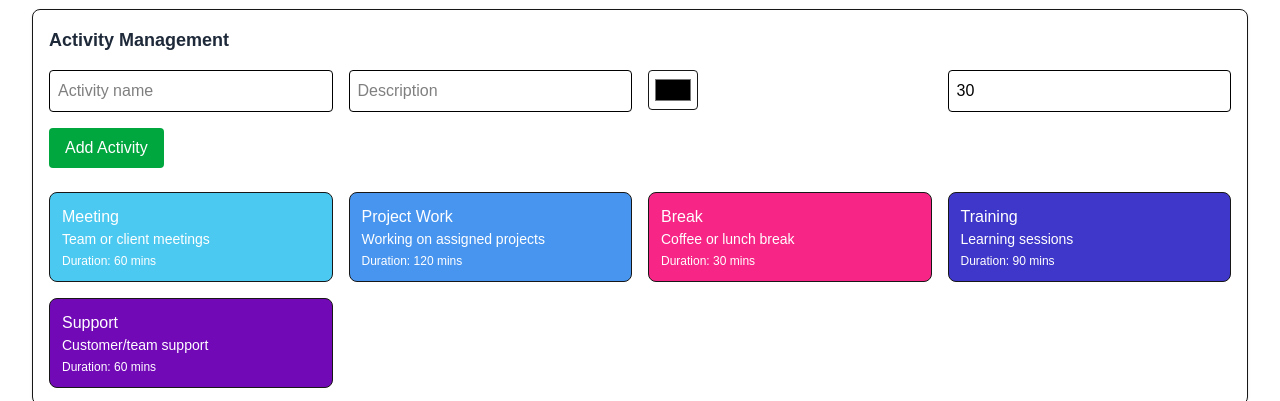
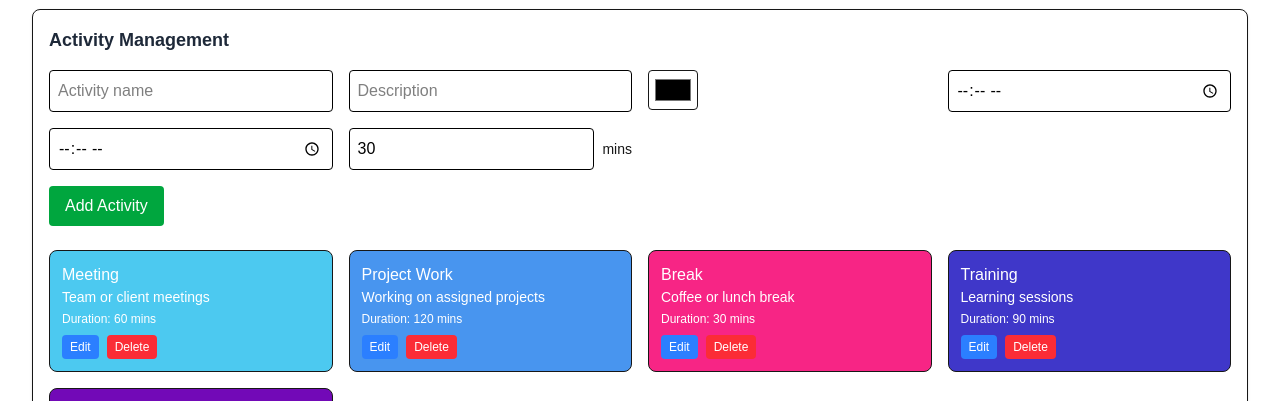
Before and after one commit to igrach123/team_scheduler, a Next.js app: page /admin in a window 1280 px wide. Shown: the part 399-800 px from the top of the page. Built offline with nearby package versions, Linux system fonts and the light colour scheme; no server answers; the database is empty.

Commit message:
adding activites works semi wise

```diff
--- a/src/app/admin/page.tsx
+++ b/src/app/admin/page.tsx
@@ -10,6 +10,7 @@ import {
   updateEmployee,
   deleteEmployee,
   saveActivity,
+  deleteActivity,
 } from "@/lib/firestore";
 
 interface FormEmployee {
@@ -35,7 +36,27 @@ export default function AdminDashboard() {
     description: "",
     color: "#000000",
     defaultDuration: 30,
+    startTime: "",
+    endTime: "",
   });
+
+  const calculateDuration = (start: string, end: string) => {
+    if (!start || !end) return 0;
+    const startDate = new Date(`2000-01-01T${start}`);
+    const endDate = new Date(`2000-01-01T${end}`);
+    return Math.round((endDate.getTime() - startDate.getTime()) / 60000);
+  };
+
+  const handleTimeChange = (field: "startTime" | "endTime", value: string) => {
+    const updated = { ...newActivity, [field]: value };
+    if (updated.startTime && updated.endTime) {
+      updated.defaultDuration = calculateDuration(
+        updated.startTime,
+        updated.endTime
+      );
+    }
+    setNewActivity(updated);
+  };
   const [loading, setLoading] = useState(true);
 
   useEffect(() => {
@@ -119,15 +140,73 @@ export default function AdminDashboard() {
       setLoading(true);
       const id = Date.now().toString();
       const activity = { id, ...newActivity };
+      await saveActivity(activity);
       setActivities([...activities, activity]);
       setNewActivity({
         name: "",
         description: "",
         color: "#000000",
         defaultDuration: 30,
+        startTime: "",
+        endTime: "",
       });
     } catch (error) {
       console.error("Error adding activity:", error);
+    } finally {
+      setLoading(false);
+    }
+  };
+
+  const handleUpdateActivity = async () => {
+    try {
+      setLoading(true);
+      if (editingActivityId) {
+        const updatedActivity = {
+          id: editingActivityId,
+          ...newActivity,
+        };
+        await saveActivity(updatedActivity);
+        setActivities(
+          activities.map((act) =>
+            act.id === editingActivityId ? updatedActivity : act
+          )
+        );
+        setEditingActivityId(null);
+        setNewActivity({
+          name: "",
+          description: "",
+          color: "#000000",
+          defaultDuration: 30,
+          startTime: "",
+          endTime: "",
+        });
+      }
+    } catch (error) {
+      console.error("Error updating activity:", error);
+    } finally {
+      setLoading(false);
+    }
+  };
+
+  const handleEditActivity = (activity: Activity) => {
+    setNewActivity({
+      name: activity.name,
+      description: activity.description,
+      color: activity.color,
+      defaultDuration: activity.defaultDuration,
+      startTime: activity.startTime || "",
+      endTime: activity.endTime || "",
+    });
+    setEditingActivityId(activity.id);
+  };
+
+  const handleDeleteActivity = async (id: string) => {
+    try {
+      setLoading(true);
+      await deleteActivity(id);
+      setActivities(activities.filter((a) => a.id !== id));
+    } catch (error) {
+      console.error("Error deleting activity:", error);
     } finally {
       setLoading(false);
     }
@@ -248,6 +327,19 @@ export default function AdminDashboard() {
               className="p-1 h-10 border rounded focus:ring-2 focus:ring-blue-300"
             />
             <input
+              type="time"
+              value={newActivity.startTime || ""}
+              onChange={(e) => handleTimeChange("startTime", e.target.value)}
+              className="p-2 border rounded focus:ring-2 focus:ring-blue-300 text-black"
+            />
+            <input
+              type="time"
+              value={newActivity.endTime || ""}
+              onChange={(e) => handleTimeChange("endTime", e.target.value)}
+              className="p-2 border rounded focus:ring-2 focus:ring-blue-300 text-black"
+            />
+            <div className="flex items-center">
+              <input
                 type="number"
                 value={newActivity.defaultDuration}
                 onChange={(e) =>
@@ -257,17 +349,41 @@ export default function AdminDashboard() {
                   })
                 }
                 placeholder="Duration (mins)"
-              className="p-2 border rounded focus:ring-2 focus:ring-blue-300 text-black"
+                className="p-2 border rounded focus:ring-2 focus:ring-blue-300 text-black flex-1"
                 required
                 min="1"
               />
+              <span className="ml-2 text-sm">mins</span>
             </div>
+          </div>
+          <div className="flex gap-2">
             <button
               type="button"
-            onClick={handleAddActivity}
-            className="w-full md:w-auto px-4 py-2 bg-green-600 text-white rounded hover:bg-green-700 transition-colors">
-            Add Activity
+              onClick={
+                editingActivityId ? handleUpdateActivity : handleAddActivity
+              }
+              className="px-4 py-2 bg-green-600 text-white rounded hover:bg-green-700 transition-colors">
+              {editingActivityId ? "Update Activity" : "Add Activity"}
             </button>
+            {editingActivityId && (
+              <button
+                type="button"
+                onClick={() => {
+                  setEditingActivityId(null);
+                  setNewActivity({
+                    name: "",
+                    description: "",
+                    color: "#000000",
+                    defaultDuration: 30,
+                    startTime: "",
+                    endTime: "",
+                  });
+                }}
+                className="px-4 py-2 bg-gray-500 text-white rounded hover:bg-gray-600 transition-colors">
+                Cancel
+              </button>
+            )}
+          </div>
         </form>
 
         <div className="grid grid-cols-1 md:grid-cols-4 gap-4">
@@ -280,7 +396,24 @@ export default function AdminDashboard() {
               <p className="text-white text-sm">{activity.description}</p>
               <p className="text-white text-xs mt-1">
                 Duration: {activity.defaultDuration} mins
+                {activity.startTime && activity.endTime && (
+                  <span className="block">
+                    {activity.startTime} - {activity.endTime}
+                  </span>
+                )}
               </p>
+              <div className="flex gap-2 mt-2">
+                <button
+                  onClick={() => handleEditActivity(activity)}
+                  className="text-white hover:text-blue-100 text-xs px-2 py-1 bg-blue-500 bg-opacity-50 rounded">
+                  Edit
+                </button>
+                <button
+                  onClick={() => handleDeleteActivity(activity.id)}
+                  className="text-white hover:text-red-100 text-xs px-2 py-1 bg-red-500 bg-opacity-50 rounded">
+                  Delete
+                </button>
+              </div>
             </div>
           ))}
         </div>
--- a/src/lib/firestore.ts
+++ b/src/lib/firestore.ts
@@ -75,3 +75,12 @@ export async function deleteEmployee(id: string): Promise<void> {
     throw new Error("Failed to delete employee. Check Firestore permissions.");
   }
 }
+
+export async function deleteActivity(id: string): Promise<void> {
+  try {
+    await deleteDoc(doc(db, ACTIVITIES_COLLECTION, id));
+  } catch (error) {
+    console.error("Error deleting activity:", error);
+    throw new Error("Failed to delete activity. Check Firestore permissions.");
+  }
+}
--- a/src/types/schedule.ts
+++ b/src/types/schedule.ts
@@ -11,6 +11,8 @@ export interface Activity {
   description: string;
   color: string;
   defaultDuration: number; // minutes
+  startTime?: string;
+  endTime?: string;
 }
 
 export interface LeaveRequest {
```
Also changed, not shown: 1 other file (tests, documents, lock files or other folders). Lines whose indentation alone changed are shown as unchanged.
